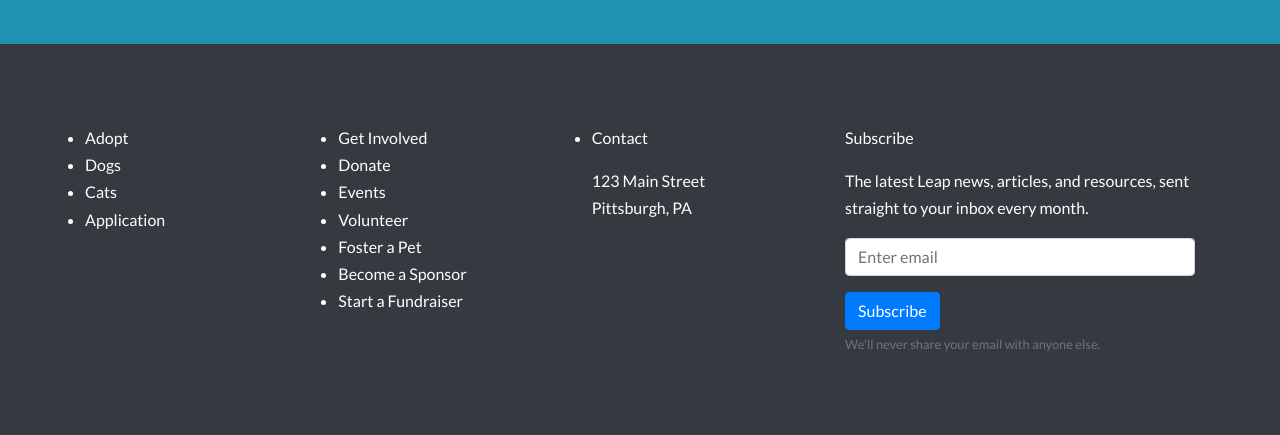
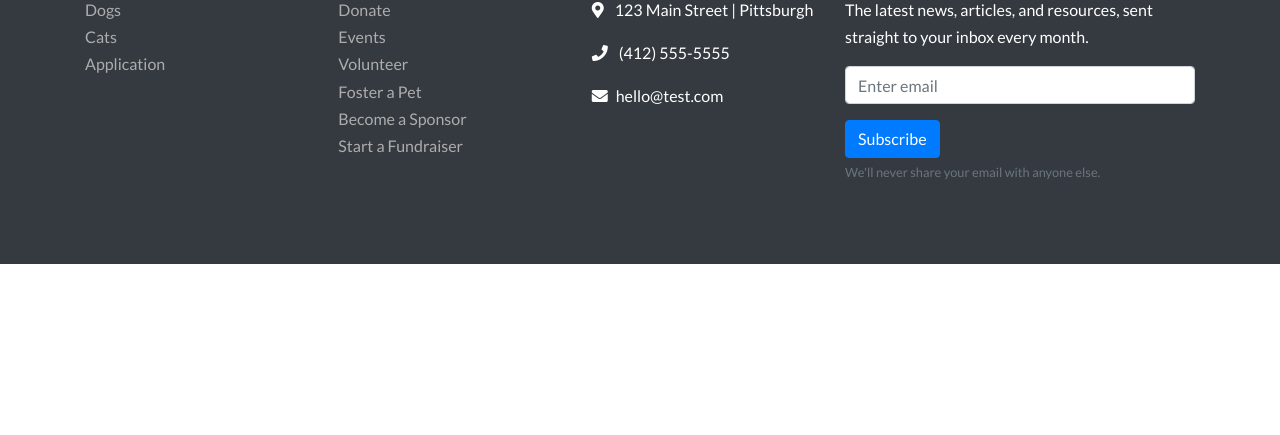
Before and after one commit to HeresJohnny5/animal-rescue-mock, a plain HTML site: page index.html in a window 1280 px wide. Shown: the part 5893-6328 px from the top of the page. After the commit the page ends 6157 px from the top, so only its background shows below. Drawn offline with nearby package versions, Linux system fonts and the light colour scheme.

Commit message:
Add footer styles.

```diff
--- a/css/style.css
+++ b/css/style.css
@@ -200,7 +200,7 @@ body {
   text-align: center;
 }
 
-i {
+#get-involved i {
   font-size: 4em;
   color: #e4856d;
   margin: 0 auto;
@@ -239,6 +239,29 @@ i {
 }
 
 /* ***** FOOTER STYLES ***** */
-footer {
+#footer {
   padding: 5em 0;
 }
+
+.footer-list a {
+  color: #adadad;
+  list-style: none;
+}
+
+.footer-list a:hover {
+  color: #fff;
+  text-decoration: none;
+}
+
+#footer i {
+  padding-right: .5em;
+}
+
+.email-link {
+  color: #fff;
+}
+
+.email-link:hover {
+  color: #fff;
+  text-decoration: none;
+}
--- a/index.html
+++ b/index.html
@@ -412,45 +412,61 @@
       </div>
     </section>
 
-    <footer class="text-white bg-dark">
+    <footer id="footer" class="text-white bg-dark">
       <div class="container">
         <div class="row">
           <div class="col-md-8">
             <div class="row">
               <div class="col-md-4">
-                <ul>
-                  <li>Adopt</li>
+                <h5>Adopt</h5>
+                <ul class="footer-list">
+                  <a href="#!">
                     <li>Dogs</li>
+                  </a>
+                  <a href="#!">
                     <li>Cats</li>
+                  </a>
+                  <a href="#!">
                     <li>Application</li>
+                  </a>
                 </ul>
               </div>
               <div class="col-md-4">
-                <ul>
-                  <li>Get Involved</li>
+                <h5>Get Involved</h5>
+                <ul class="footer-list">
+                  <a href="#!">
                     <li>Donate</li>
+                  </a>
+                  <a href="#!">
                     <li>Events</li>
+                  </a>
+                  <a href="#!">
                     <li>Volunteer</li>
+                  </a>
+                  <a href="#!">
                     <li>Foster a Pet</li>
+                  </a>
+                  <a href="#!">
                     <li>Become a Sponsor</li>
+                  </a>
+                  <a href="#!">
                     <li>Start a Fundraiser</li>
+                  </a>
                 </ul>
               </div>
               <div class="col-md-4">
-                <ul>
-                  <li>Contact</li>
-                </ul>
+                <h5>Contact</h5>
                 <address>
-                  123 Main Street
-                  <br />
-                  Pittsburgh, PA
+                  <i class="fas fa-map-marker-alt"></i> 123 Main Street | Pittsburgh
                 </address>
+                <p><i class="fas fa-phone"></i> (412) 555-5555</p>
+                <i class="fas fa-envelope"></i><a href="#!" class="email-link">hello@test.com</a>
               </div>
             </div>
           </div>
           <div class="col-md-4">
-            <p>Subscribe</p>
-            <p>The latest Leap news, articles, and resources, sent straight to your inbox every month.</p>
+            <h5>Subscribe</h5>
+            <p>The latest news, articles, and resources, sent straight to your inbox every month.</p>
             <form>
               <div class="form-group">
                 <input type="email" class="form-control" id="exampleInputEmail1" aria-describedby="emailHelp" placeholder="Enter email">
```
Lines whose indentation alone changed are shown as unchanged.
